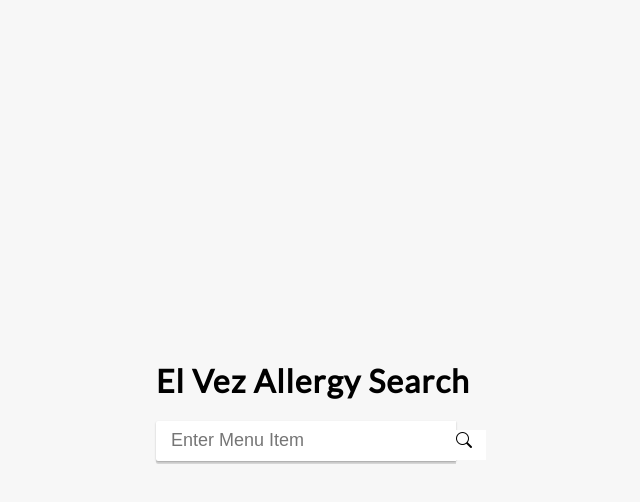
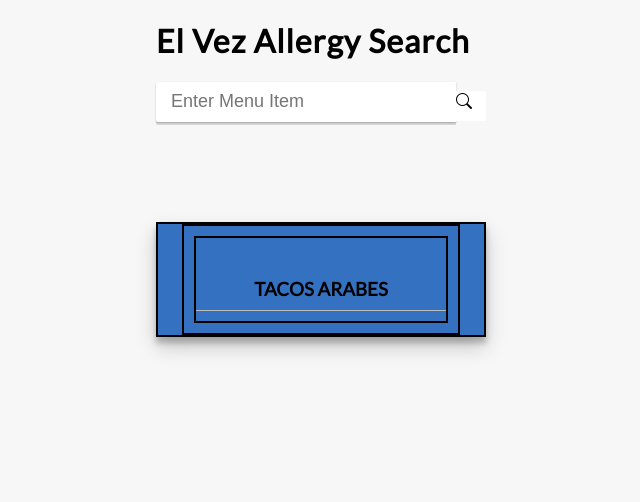
Before and after one commit to amgallo1213/Allergy_Searcher, a React (Create React App) app in the folder allergy_searcher/: page / in a window 1280 px wide. Shown: the top 502 px of the page, without its empty margins (319-959 px from the left). Built offline with nearby package versions, Linux system fonts and the light colour scheme.

Commit message:
added a Menu Item component

```diff
--- a/allergy_searcher/src/App.css
+++ b/allergy_searcher/src/App.css
@@ -14,7 +14,7 @@
   display: flex;
   flex-direction: column;
   align-items: center;
-  justify-content: center;
+  justify-content: flex-start;
   min-height: 100vh;
   margin: 0;
   font-family: 'Lato', sans-serif;
@@ -112,6 +112,50 @@
 }
 
 
+.card{
+  background: white;
+  width: 400px;
+  height: 400px;
+  margin-top: 100px;
+  display: flex;
+  flex-direction: column;
+  align-items: center;
+  justify-content: center;
+  box-shadow: rgba(0, 0, 0, 0.19) 0px 10px 20px, rgba(0, 0, 0, 0.23) 0px 6px 6px;
+}
+
+.card .banner{
+  width: 85%;
+  height: 85%;
+  border: 2px solid black;
+  padding: 10px;
+  display: flex;
+  flex-direction: column;
+  align-items: center;
+}
+
+.card, .banner, .itemName {
+  width: 100%;
+  height: 25%;
+  background-color: #3471c1;
+  display: flex;
+  flex-direction: column;
+  text-align: center;
+  justify-content: center;
+  text-transform: uppercase;
+  border: 2px solid black;
+}
+
+.banner {
+
+}
+
+.itemName{
+
+}
+
+
+
 
 
 
--- /dev/null
+++ b/allergy_searcher/src/components/MenuItem.js
@@ -0,0 +1,20 @@
+import React, { useState } from "react";
+
+const MenuItem = (props) => {
+
+    const [menuItems, setMenuItems] = useState("");
+
+    return (
+        <div>
+            <div className="card">
+                <div className="banner">
+                    <div className="itemName">
+                        <h3>Tacos Arabes</h3>
+                    </div>
+                </div>
+            </div>
+        </div>
+     );
+}
+
+export default MenuItem;
--- a/allergy_searcher/src/views/Main.js
+++ b/allergy_searcher/src/views/Main.js
@@ -1,4 +1,5 @@
 import React from 'react';
+import MenuItem from '../components/MenuItem';
 import SearchBar from '../components/SearchBar';
 import MenuData from '../Data.json';
 
@@ -9,6 +10,7 @@
     return (
         <div>
             <SearchBar placeholder="Enter Menu Item" data={MenuData}/>
+            <MenuItem />
         </div>
      );
 }
```
